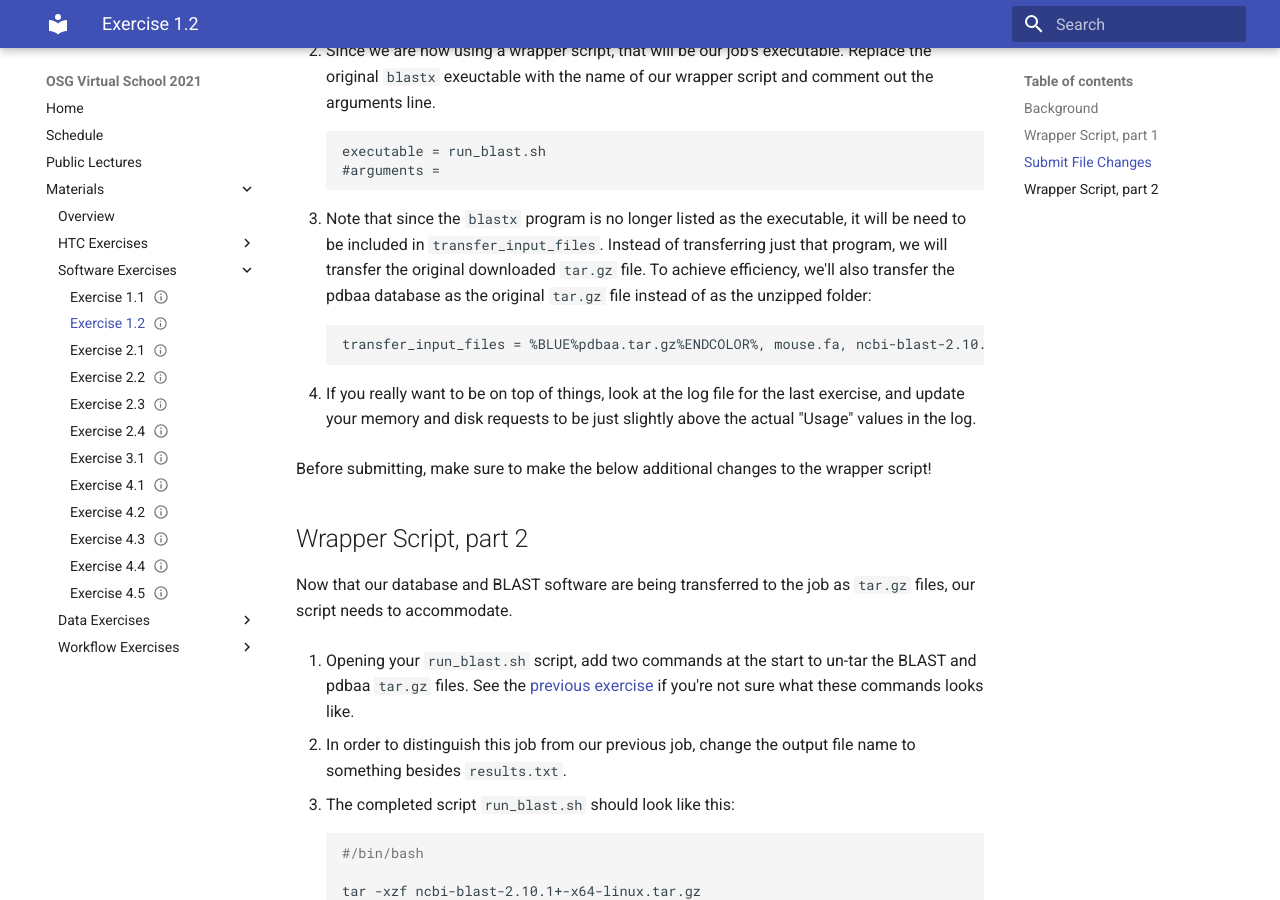
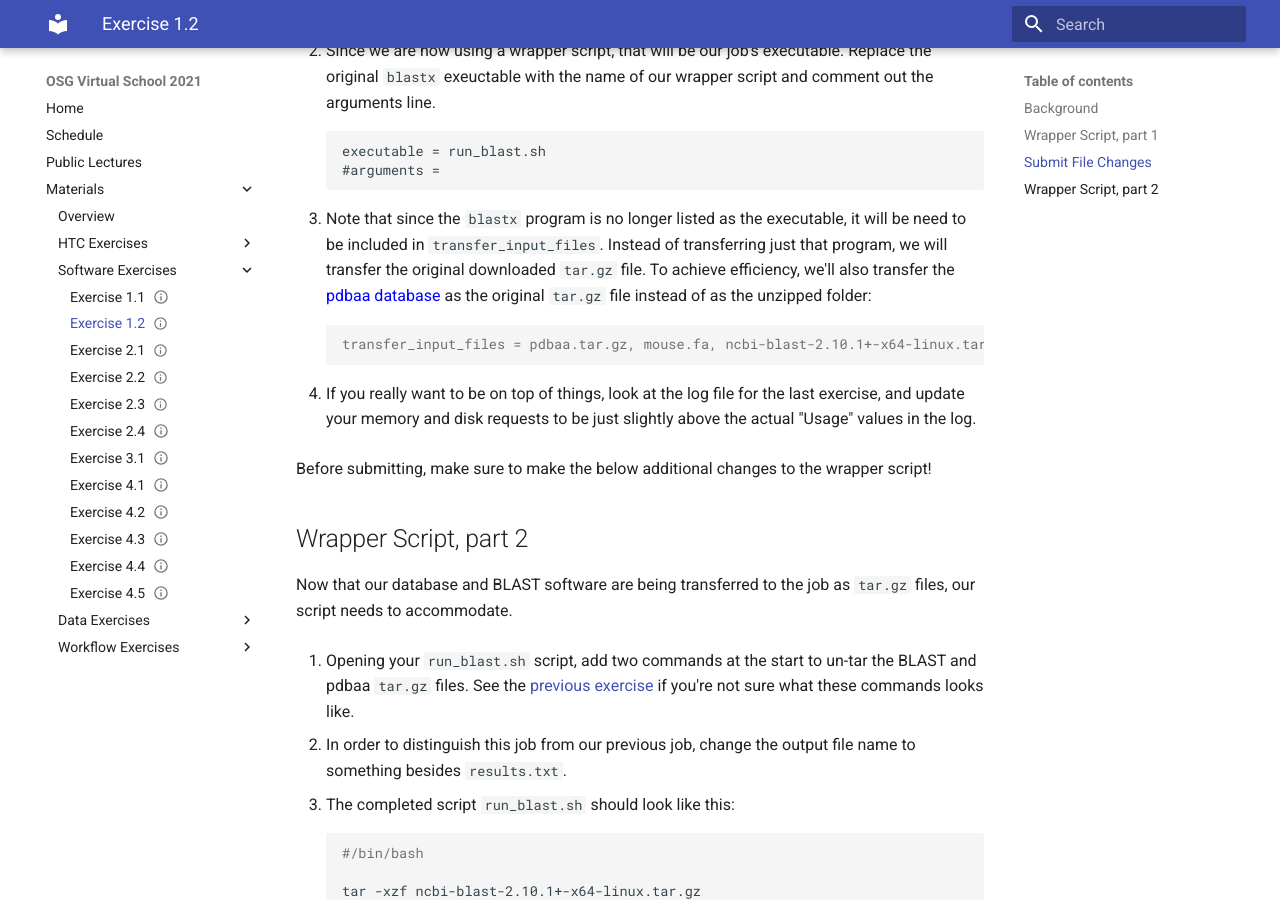
Before and after one commit to osg-htc/virtual-school-2021, an MkDocs documentation site: the page built from docs/materials/software/part1-ex2-wrapper.md, in a window 1280 px wide and 900 px high, scrolled down 1238 px. Built offline with MkDocs 1.6.1 and Material for MkDocs 9.7.7, drawn with Linux system fonts in a browser that asks for light colours.

Commit message:
Highlighting the parts previously highlighted

```diff
--- a/docs/materials/software/part1-ex2-wrapper.md
+++ b/docs/materials/software/part1-ex2-wrapper.md
@@ -47,10 +47,10 @@ We now need to make some changes to our submit file.
         executable = run_blast.sh
         #arguments =
 
-1. Note that since the `blastx` program is no longer listed as the executable, it will be need to be included in `transfer_input_files`. Instead of transferring just that program, we will transfer the original downloaded `tar.gz` file. To achieve efficiency, we'll also transfer the pdbaa database as the original `tar.gz` file instead of as the unzipped folder:
+1. Note that since the `blastx` program is no longer listed as the executable, it will be need to be included in `transfer_input_files`. Instead of transferring just that program, we will transfer the original downloaded `tar.gz` file. To achieve efficiency, we'll also transfer the <span style="color:BLUE">pdbaa database</span> as the original `tar.gz` file instead of as the unzipped folder:
 
-        :::file
-        transfer_input_files = %BLUE%pdbaa.tar.gz%ENDCOLOR%, mouse.fa, ncbi-blast-2.10.1+-x64-linux.tar.gz
+        :::console
+        transfer_input_files = pdbaa.tar.gz, mouse.fa, ncbi-blast-2.10.1+-x64-linux.tar.gz
 
 1. If you really want to be on top of things, look at the log file for the last exercise, and update your memory and disk requests to be just slightly above the actual "Usage" values in the log.
 
```
Also changed, not shown: docs/materials/software/part2-ex1-compiling.md (+2 -2 lines).
